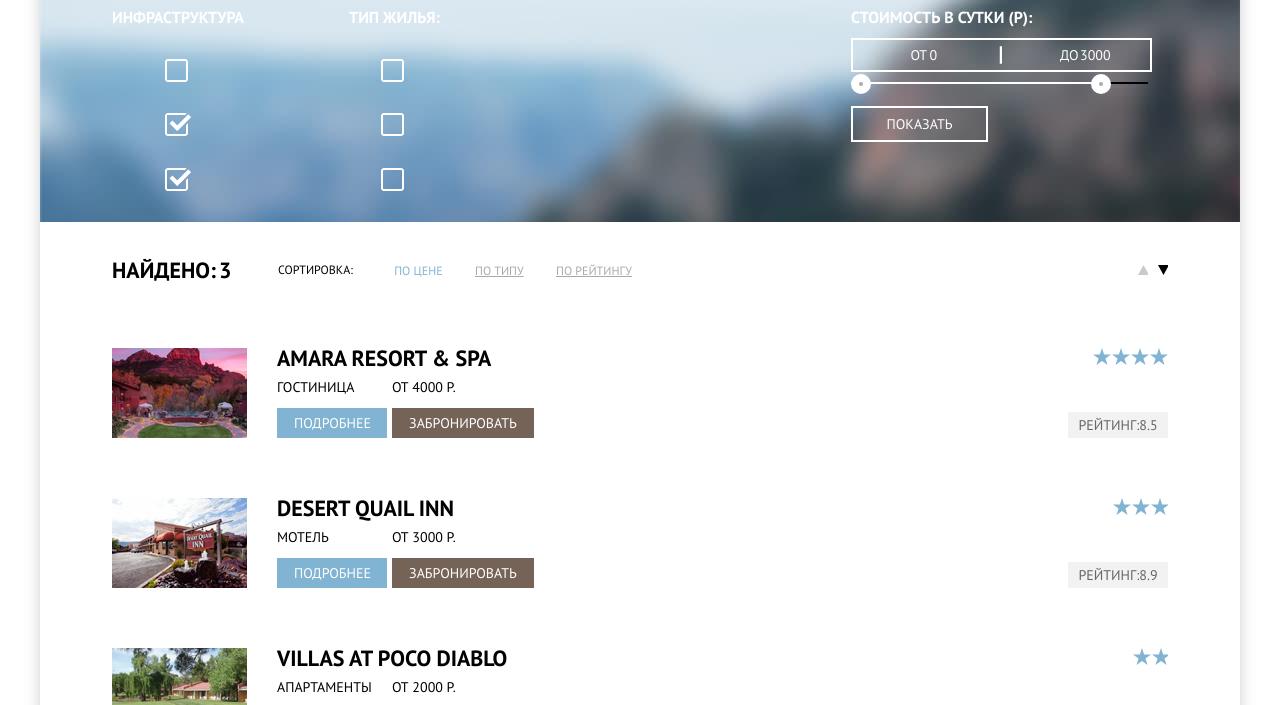
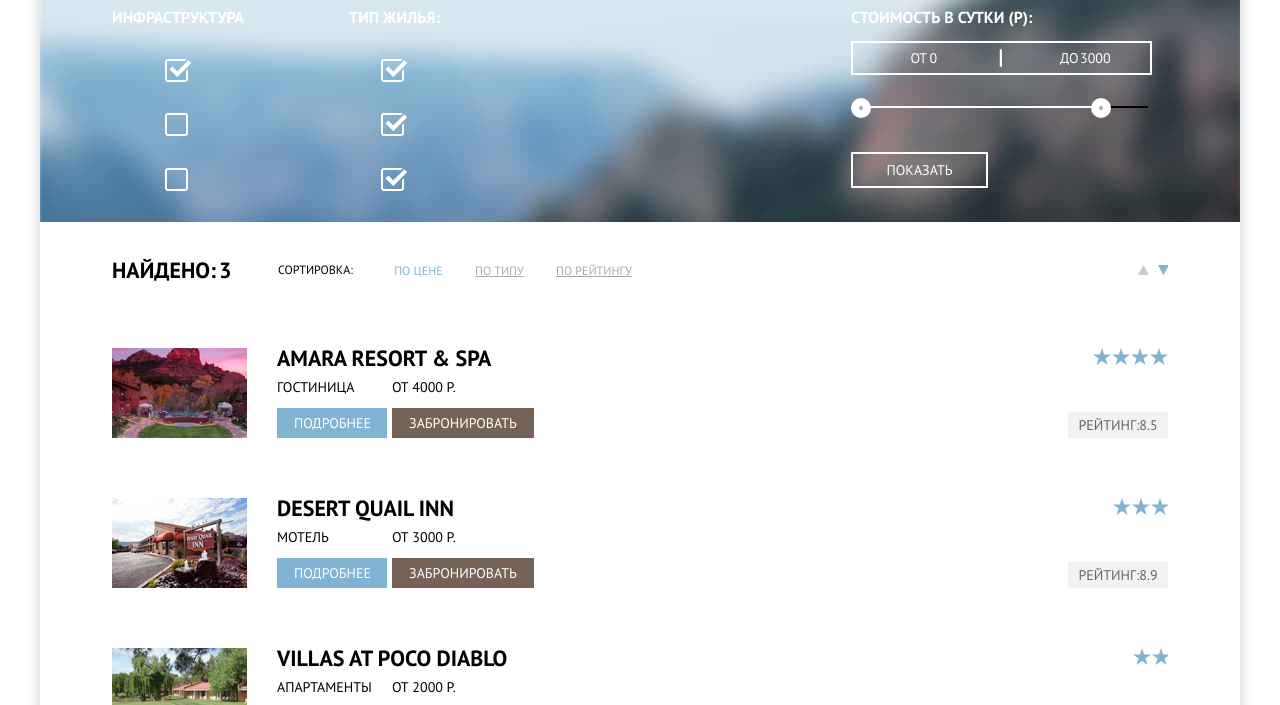
Before and after one commit to YuriylyiruY/1517803-sedona-29, a plain HTML site: page catalog.html in a window 1280 px wide. Shown: the part 72-777 px from the top of the page. Drawn offline with nearby package versions, Linux system fonts and the light colour scheme.

Commit message:
доработка с оживлением карты

```diff
--- a/css/style.css
+++ b/css/style.css
@@ -876,18 +876,11 @@ input[value="2"]:optional:focus {
 }
 
 .search-form {
-
-  /*width: 1200px;
-  display: grid;
-  grid-template-columns: 72px 254px 274px 528px 72px;
-  padding-top: 20px;*/
   box-sizing: border-box;
   display: flex;
 }
 
 .infrastructure {
-  grid-column-start: 2;
-  grid-column-end: 3;
   height: 190px;
   display: flex;
   flex-direction: column;
@@ -924,7 +917,7 @@ fieldset {
 
 .search-checkbox+.inf-check,
 .search-checkbox+.kind-check {
-  background-image: url(../img/checkbox-on.png);
+  background-image: url(../img/checkbox-off.png);
   width: 27px;
   height: 23px;
   margin: auto;
@@ -935,7 +928,7 @@ fieldset {
 
 .search-checkbox:checked+.inf-check,
 .search-checkbox:checked+.kind-check {
-  background-image: url(../img/checkbox-off.png);
+  background-image: url(../img/checkbox-on.png);
   width: 27px;
   height: 23px;
   margin: auto;
@@ -945,8 +938,7 @@ fieldset {
 }
 
 .kind-of-housing {
-  grid-column-start: 3;
-  grid-column-end: 4;
+
   height: 190px;
   display: flex;
   flex-direction: column;
@@ -961,6 +953,11 @@ fieldset {
 
 .price-housing {
   margin-left: auto;
+  height: 195px;
+  display: flex;
+  flex-direction: column;
+  justify-content: space-around;
+  box-sizing: border-box;
 }
 
 .price-housing legend {
@@ -974,8 +971,8 @@ fieldset {
 .price {
   width: 297px;
   height: 30px;
-  /*margin-left: 230px;*/
-  margin-top: 8px;
+  /* margin-top: 8px;
+  margin-bottom:20px; */
   display: flex;
   align-items: center;
   justify-content: flex-end;
@@ -1048,7 +1045,7 @@ fieldset {
 }
 
 .toggles:hover {
-  transform: scale(1.5);
+  transform: scale(1.1);
 }
 
 .toggle-min {
@@ -1060,11 +1057,9 @@ fieldset {
 }
 
 input[value="показать"] {
-  /*margin-left: 301px;*/
   width: 137px;
   height: 36px;
-  /* margin-left: 320px;*/
-  margin-bottom: 20px;
+  /* margin-bottom: 20px; */
   text-transform: uppercase;
   color: var(--main-background-color);
   font-size: inherit;
@@ -1119,18 +1114,22 @@ input[value="показать"]:hover {
   color: var(--basic-light-gray);
 }
 
-.und-line {
-  text-decoration: none;
+.und-line{
   color: var(--basic-reasons-blue);
+ text-decoration:none;
 }
+
 
 .sorting-item:hover {
   color: var(--basic-reasons-blue);
+  text-decoration: underline;
 }
 
 .sorting-item:active {
   color: var(--black);
+  text-decoration: none;
 }
+
 
 .up {
   width: 10px;
@@ -1146,19 +1145,19 @@ input[value="показать"]:hover {
   background-image: url(../img/icon-up-2.svg);
 }
 
-/*.down:hover{
+.down:hover {
   width: 10px;
   height: 10px;
-  background-image: url(../img/icon-down.svg);
+  background-image: url(../img/icon-down-1.svg);
   margin-left: 10px;
 }
 
- .down:active{
+.down:active {
   background-image: url(../img/icon-down-2.svg);
-}*/
+}
 
 .down {
-  background-image: url(../img/icon-down-1.svg);
+  background-image: url(../img/icon-down-2.svg);
   width: 10px;
   height: 10px;
   margin-left: 10px;
```
Also changed, not shown: catalog.html (+4 -6 lines).
